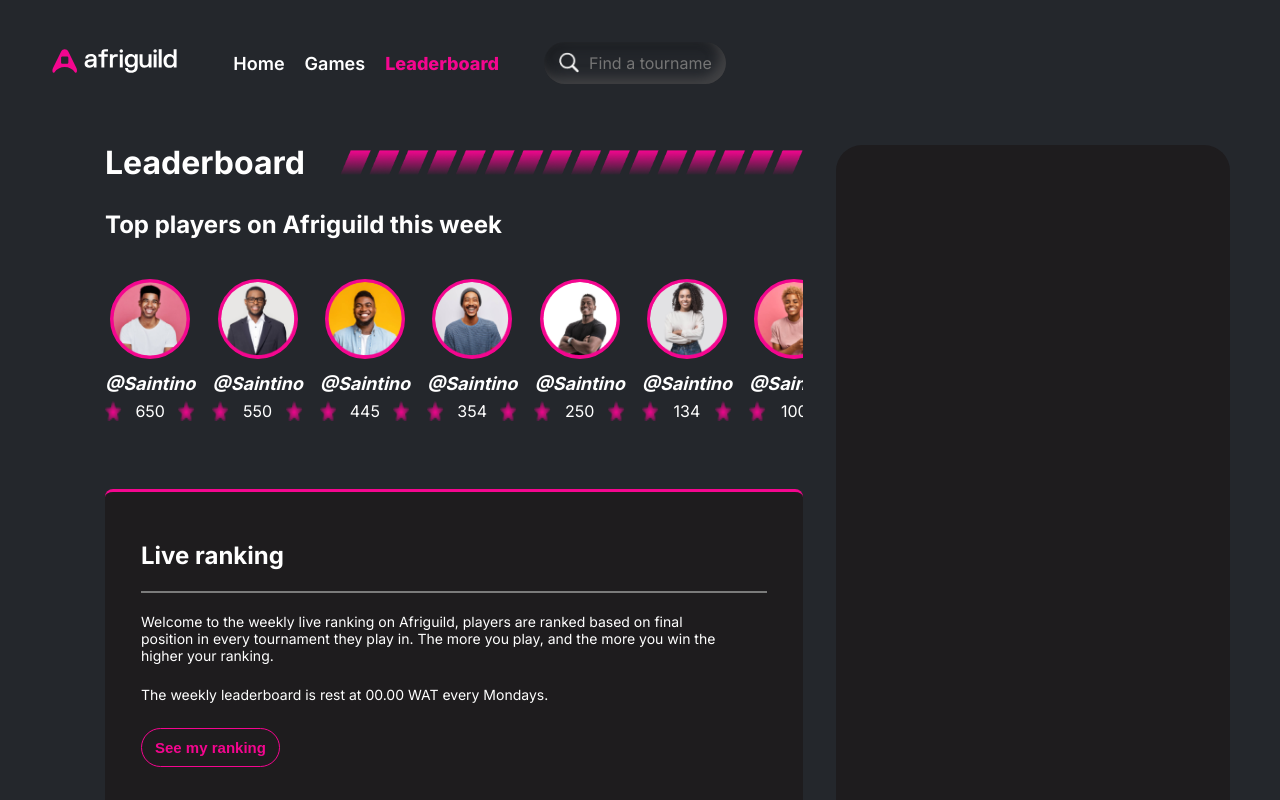
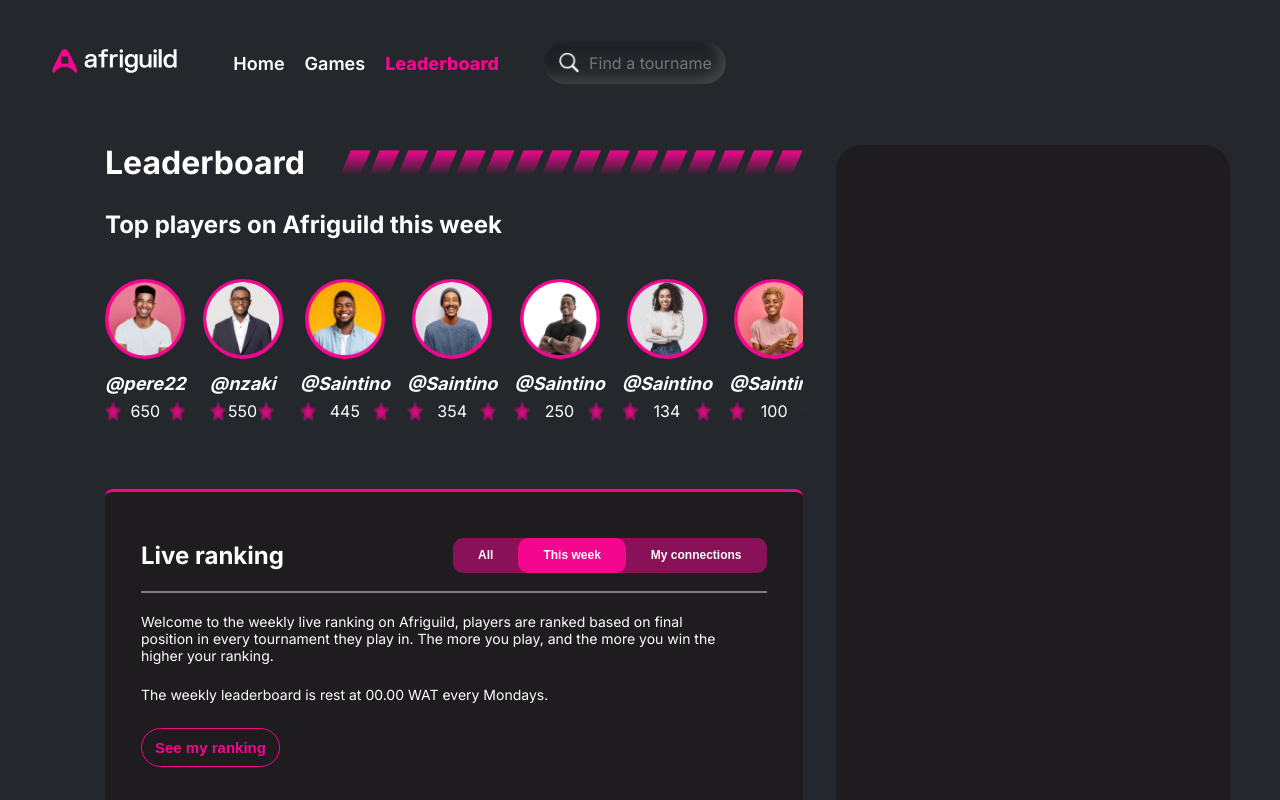
Before and after one commit to NzakiCodes/afriguild, a Next.js app: page / in a window 1280 px wide. Shown: the top 800 px of the page. Built offline with nearby package versions, Linux system fonts and the light colour scheme.

Commit message:
Added Filters

```diff
--- a/components/LiveRanking/index.tsx
+++ b/components/LiveRanking/index.tsx
@@ -1,13 +1,54 @@
-import React from "react";
+import React, { useState } from "react";
+import { IPlayer } from "../../interface";
 import { playerList } from "../../topPlayerList";
 import PlayerListItem from "../PlayerListItem";
 
 function LiveRanking() {
+  const [rankingList, setRankingList] = useState<IPlayer[]>(playerList);
+  const [filterButtonId, setFilterButtonId] = useState<string>("week");
+
+  const filterButtonList: {
+    id: string;
+    text: string;
+    filterBy:number;
+  }[] = [
+    {
+      id: "all",
+      text: "All",
+      filterBy:7
+    },
+    {
+      id: "week",
+      text: "This week",
+      filterBy:5
+    },
+    {
+      id: "connection",
+      text: "My connections",
+      filterBy:3
+    },
+  ];
+
+  const filterRanking = (by: number) => {
+    return setRankingList(playerList.slice(0, by));
+  };
   return (
     <div className="live-ranking-container">
       <div className="live-ranking-heading">
         <h2>Live ranking</h2>
-        <div className="ranking-filter-container"></div>
+        <div className="ranking-filter-container">
+          {filterButtonList.map(({ id, text, filterBy }) => (
+            <LiveRankingButton
+              key={id}
+              onClick={() => {
+                filterRanking(filterBy);
+                setFilterButtonId(id);
+              }}
+              text={text}
+              isSelected={id === filterButtonId}
+            />
+          ))}
+        </div>
       </div>
       <div className="live-ranking-list-container">
         <div className="description">
@@ -23,25 +64,48 @@ function LiveRanking() {
         </div>
         <div>
           <ul className="live-ranking-list">
-          {playerList.map(({ name, image, handle, points,isRankingHigh,isRankingLow }, i) => {
+            {rankingList.map(
+              (
+                { name, image, handle, points, isRankingHigh, isRankingLow },
+                i
+              ) => {
                 return (
                   <PlayerListItem
                     key={i}
-                id={i+1}
-                isRankingHigh={isRankingHigh?isRankingHigh:false}
-                isRankingLow={isRankingLow?isRankingLow:false}
+                    id={i + 1}
+                    isRankingHigh={isRankingHigh ? isRankingHigh : false}
+                    isRankingLow={isRankingLow ? isRankingLow : false}
                     handle={handle}
                     image={image}
                     name={name}
                     points={points}
                   />
                 );
-          })}
+              }
+            )}
           </ul>
         </div>
       </div>
     </div>
   );
 }
+const LiveRankingButton = ({
+  isSelected,
+  text,
+  onClick,
+}: {
+  isSelected: boolean;
+  text: string;
+  onClick: () => void;
+}) => {
+  return (
+    <button
+      onClick={onClick}
+      className={`button ${isSelected ? "selected" : ""}`}
+    >
+      {text}
+    </button>
+  );
+};
 
 export default LiveRanking;
--- a/styles/globals.css
+++ b/styles/globals.css
@@ -198,6 +198,9 @@ button {
   border-top: 3px solid var(--primary);
 }
 .live-ranking-heading {
+  display: flex;
+  justify-content: space-between;
+  align-items: center;
   border-bottom: 2px solid #7b7b7b;
   margin-bottom: 20px;
   width: 100% !important;
@@ -330,6 +333,31 @@ button {
   border-radius: 9999px;
   margin-left: 8px;
 }
-.ranking-filter-container{
+.ranking-filter-container {
   background: rgba(244, 6, 143, 0.502);
+  height: 35px;
+  border-radius: 10px;
+  display: flex;
 }
+.ranking-filter-container .button {
+  height: 100%;
+  border: none;
+  outline: 0;
+  border-radius: 10px;
+  background: transparent;
+  width: max-content;
+  min-width: 47px;
+  text-align: center;
+  padding: 0 25px;
+  color: #FFFFFF;
+  font-weight: 700;
+  font-size: 12px;
+}
+.ranking-filter-container .button:hover{
+  opacity: 0.8;
+  transition: all 0.3s;
+}
+.ranking-filter-container .button.selected {
+  background: var(--primary);
+  transition: all 0.3s;
+}
--- a/topPlayerList.ts
+++ b/topPlayerList.ts
@@ -2,8 +2,8 @@ import { IPlayer } from "./interface";
 
 export const playerList: IPlayer[] = [
   {
-    name: "Nzaki",
-    handle: "Saintino",
+    name: "Pere",
+    handle: "pere22",
     image: "player-1.png",
     points: 650,
     isRankingHigh: true,
@@ -11,14 +11,14 @@ export const playerList: IPlayer[] = [
   },
   {
     name: "Nzaki",
-    handle: "Saintino",
+    handle: "nzaki",
     image: "player-2.png",
     points: 550,
     isRankingHigh: true,
     isRankingLow: false,
   },
   {
-    name: "Nzaki",
+    name: "Santino",
     handle: "Saintino",
     image: "player-3.png",
     points: 445,
```
Lines whose indentation alone changed are shown as unchanged.
